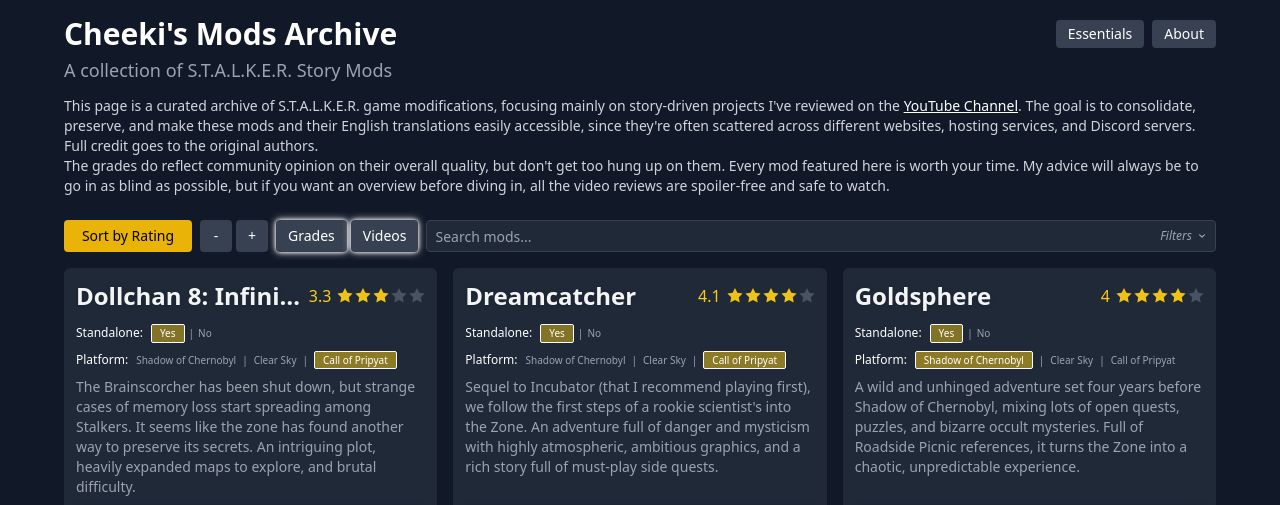
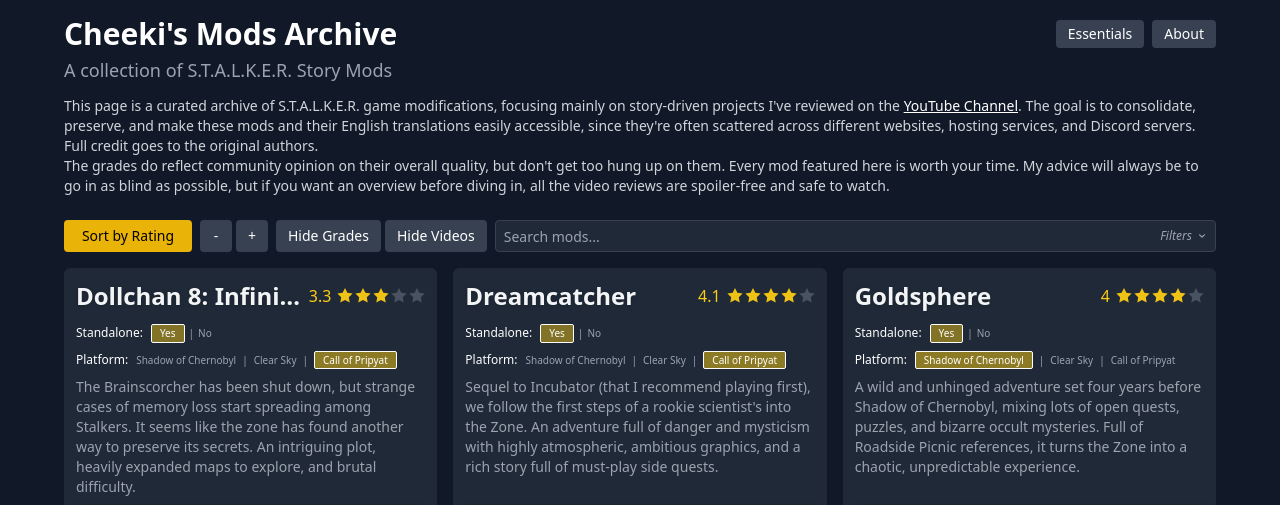
Before and after one commit to Cheekitos/CSMA-Test, a Jekyll site: the page built from index.html, in a window 1280 px wide and 900 px high, cut to the strip 0-505 px from the top of the window. Built offline with Jekyll 4.4.1, drawn with Linux system fonts in a browser that asks for light colours; nearby versions of some CDN libraries.

Commit message:
Update index.html

```diff
--- a/index.html
+++ b/index.html
@@ -35,11 +35,11 @@
       </button>
     </div>
     <div class="flex items-center gap-1">
-      <button id="toggle-grades" aria-label="Toggle grade visibility" class="bg-gray-700 hover:bg-gray-600 text-white text-sm font-medium py-1 px-3 rounded h-8 whitespace-nowrap button-active">
-        Grades
+      <button id="toggle-grades" aria-label="Toggle grade visibility" class="bg-gray-700 hover:bg-gray-600 text-white text-sm font-medium py-1 px-3 rounded h-8 whitespace-nowrap">
+        Hide Grades
       </button>
-      <button id="toggle-videos" aria-label="Toggle video visibility" class="bg-gray-700 hover:bg-gray-600 text-white text-sm font-medium py-1 px-3 rounded h-8 whitespace-nowrap button-active">
-        Videos
+      <button id="toggle-videos" aria-label="Toggle video visibility" class="bg-gray-700 hover:bg-gray-600 text-white text-sm font-medium py-1 px-3 rounded h-8 whitespace-nowrap">
+        Hide Videos
       </button>
     </div>
     <div class="relative flex-1 min-w-[150px]" id="search-container">
```
